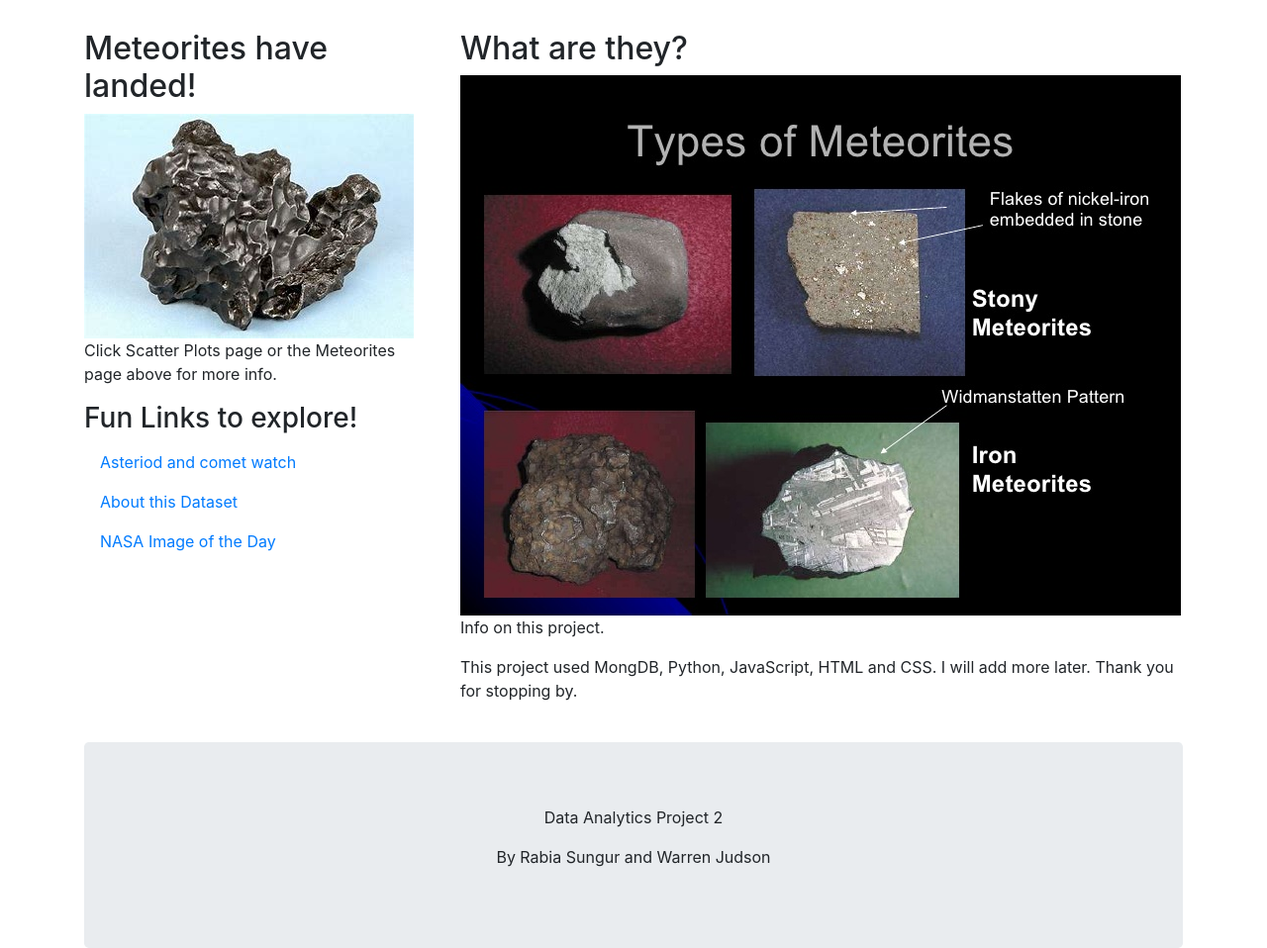
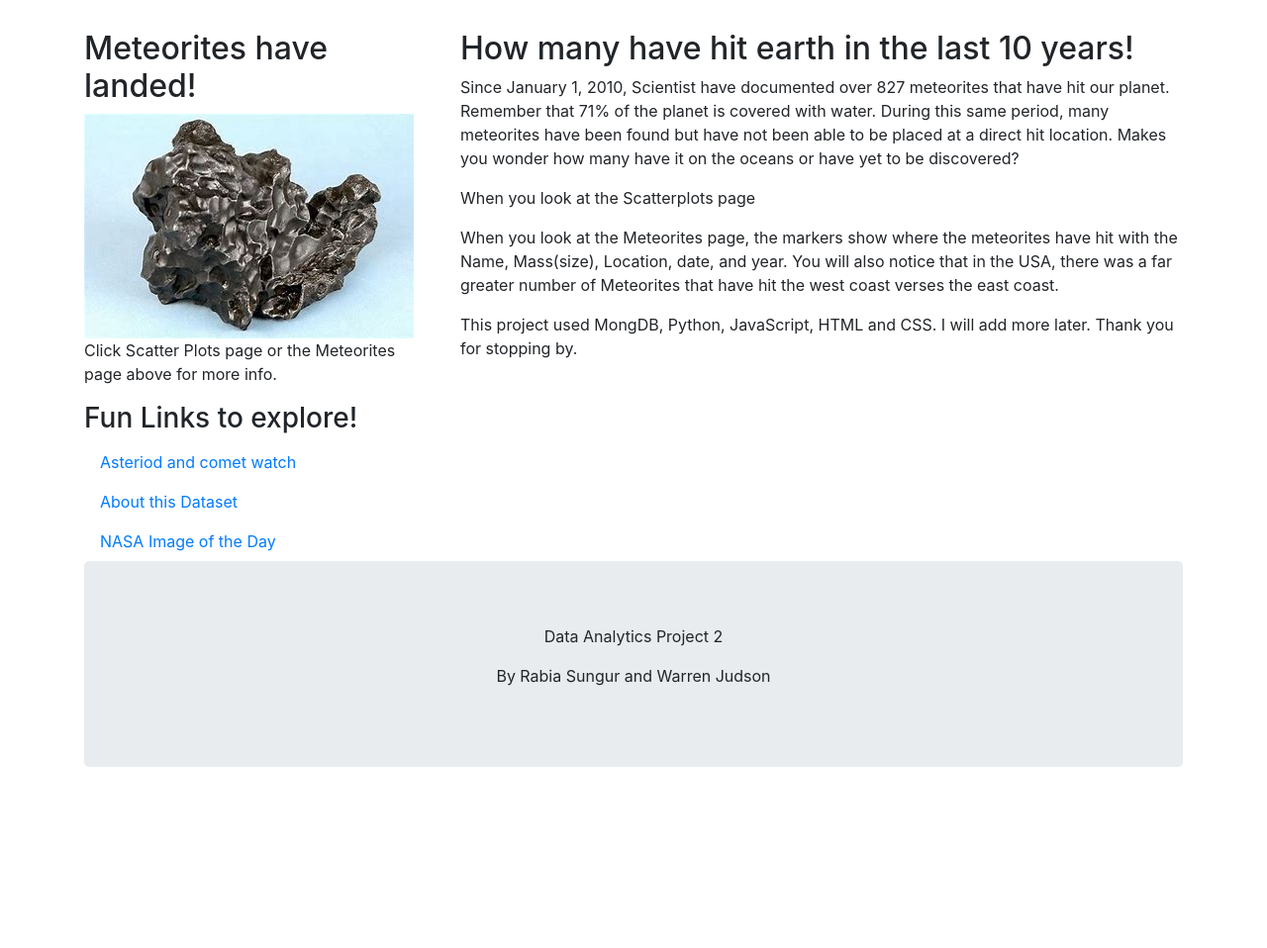
Before and after one commit to rabiasungur/meteorite-landings, a Flask app: page / in a window 1280 px wide. Shown: the part 56-1014 px from the top of the page at 99% size. After the commit the page ends 831 px from the top, so only its background shows below. Run offline with Flask 2, Linux system fonts and the light colour scheme; data that the repository does not hold is empty; some libraries are stand-ins or nearby versions.

Commit message:
uploading changes to Index.html, app.py and meteorites.js

```diff
--- a/app.py
+++ b/app.py
@@ -39,7 +39,7 @@ def index():
 
 @app.route("/api/landing_data")
 def landing_data():
-    start_date = datetime(2000,1,1)
+    start_date = datetime(2010,1,1)
     end_date = datetime(2020,1,1)
     landings = mongo.db.landings.find({'year':{'$lt':end_date, '$gt':start_date}}, {'_id':False})
 
--- a/templates/Static/js/meteorites.js
+++ b/templates/Static/js/meteorites.js
@@ -32,8 +32,6 @@ function createMap(meteorLocation) {
         zoom: 3,
         layers: [satellitemap, meteorLocation]
     });
-    //L.control.layers(BaseMaps, satellitemap)
-    //satellitemap.addTo(myMap)
 
 };
 
@@ -51,8 +49,8 @@ function createMarkers(meteorHits) {
         if (ameteorHit.reclat !==0 && ameteorHit.reclong !==0) {
              //     // for each geolocation, create a marker and bind a popup with the meteors name
             var marker = L.marker([ameteorHit.reclat, ameteorHit.reclong]);
-            marker.bindPopup("<p> name: " + ameteorHit.name + "</p>" +
-            "<p> Mass: " + ameteorHit["mass (g)"] + "</p><p> Location: " + ameteorHit.GeoLocation)
+            marker.bindPopup("<p> Name: " + ameteorHit.name + "</p>" +
+            "<p> Mass: " + ameteorHit["mass (g)"] + "</p><p> Location: " + ameteorHit.GeoLocation + "<p> Year: " + ameteorHit.year)
             // Add the marker to the array
            meteorMarkers.push(marker);
         }
--- a/templates/index.html
+++ b/templates/index.html
@@ -82,20 +82,29 @@
       <div class="col-sm-8">
 
         <!-- place image of satellightmap here with a click and link to next page. slider and date picker on that page-->
-          <h2>What are they?</h2>
+        <h2> How many have hit earth in the last 10 years!</h2>
         <!-- <h5>Title description</h5> -->
         <!-- I want to be-->
-          <div href="static/asset/mtypes.jpg">
-            <img src="static/asset/mtypes.jpg"></div>
-          <p>Info on this project.</p>
+        <!-- <div href="static/asset/mtypes.jpg">
+            <img src="static/asset/mtypes.jpg"></div> -->
+        <p>Since January 1, 2010, Scientist have documented over 827 meteorites that have hit our planet.
+          Remember that 71% of the planet is covered with water. During this same period,
+          many meteorites have been found but have not been able to be placed at a direct hit location.
+          Makes you wonder how many have it on the oceans or have yet to be discovered?</p>
+        <p>When you look at the Scatterplots page </p>
+        <p> When you look at the Meteorites page,
+          the markers show where the meteorites have hit with the Name, Mass(size), Location, date, and year.
+          You will also notice that in the USA, there was a far greater number of Meteorites that have hit the west
+          coast verses the east coast. </p>
+        <p></p>
         <p>This project used MongDB, Python, JavaScript, HTML and CSS. I will add more later.
           Thank you for stopping by.</p>
         <br>
-          <!-- <h2>TITLE HEADING</h2>
-      <h5>Title description, Sep 2, 2017</h5> -->
-          <!-- <div class="fakeimg">Fake Image</div>
-      <p>About our Data</p>
-      <p>Sunt in culpa qui officia deserunt mollit anim id est laborum consectetur adipiscing elit, sed do eiusmod tempor incididunt ut labore et dolore magna aliqua. Ut enim ad minim veniam, quis nostrud exercitation ullamco.</p>
+        <!-- <h2>TITLE HEADING</h2> -->
+        <!-- <h5>Title description, Sep 2, 2017</h5>
+        <div class="fakeimg">Fake Image</div>
+        <p>About our Data</p> -->
+        <!-- <p>Sunt in culpa qui officia deserunt mollit anim id est laborum consectetur adipiscing elit, sed do eiusmod tempor incididunt ut labore et dolore magna aliqua. Ut enim ad minim veniam, quis nostrud exercitation ullamco.</p>
     </div> -->
       </div>
     </div>
```
Lines whose indentation alone changed are shown as unchanged.
